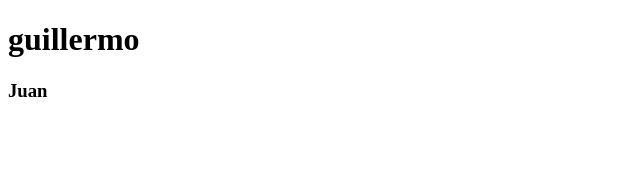
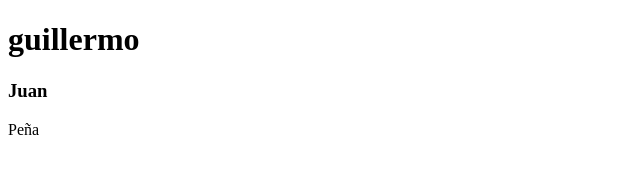
Before and after one commit to guillermosifu/minihackaton, a plain HTML site: page index.html in a window 1280 px wide. Shown: the full height of the page, 0-640 px from the left. Drawn offline with Linux system fonts and the light colour scheme.

Commit message:
cambio con apellido

```diff
--- a/index.html
+++ b/index.html
@@ -11,6 +11,7 @@
 <body>
     <h1>guillermo</h1>
     <h3>Juan</h3>
+    <p>Peña</p>
 </body>
 
 </html>
```
